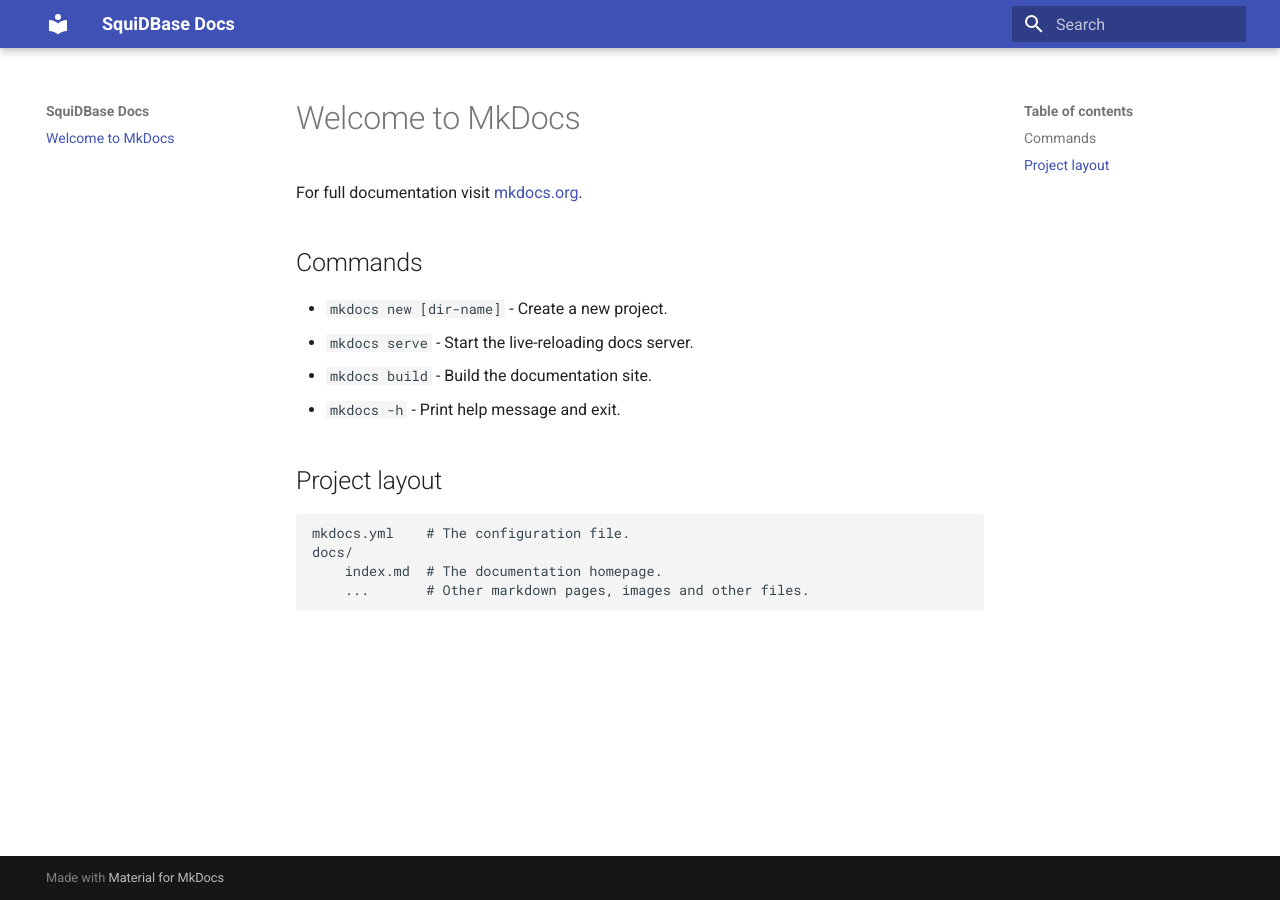
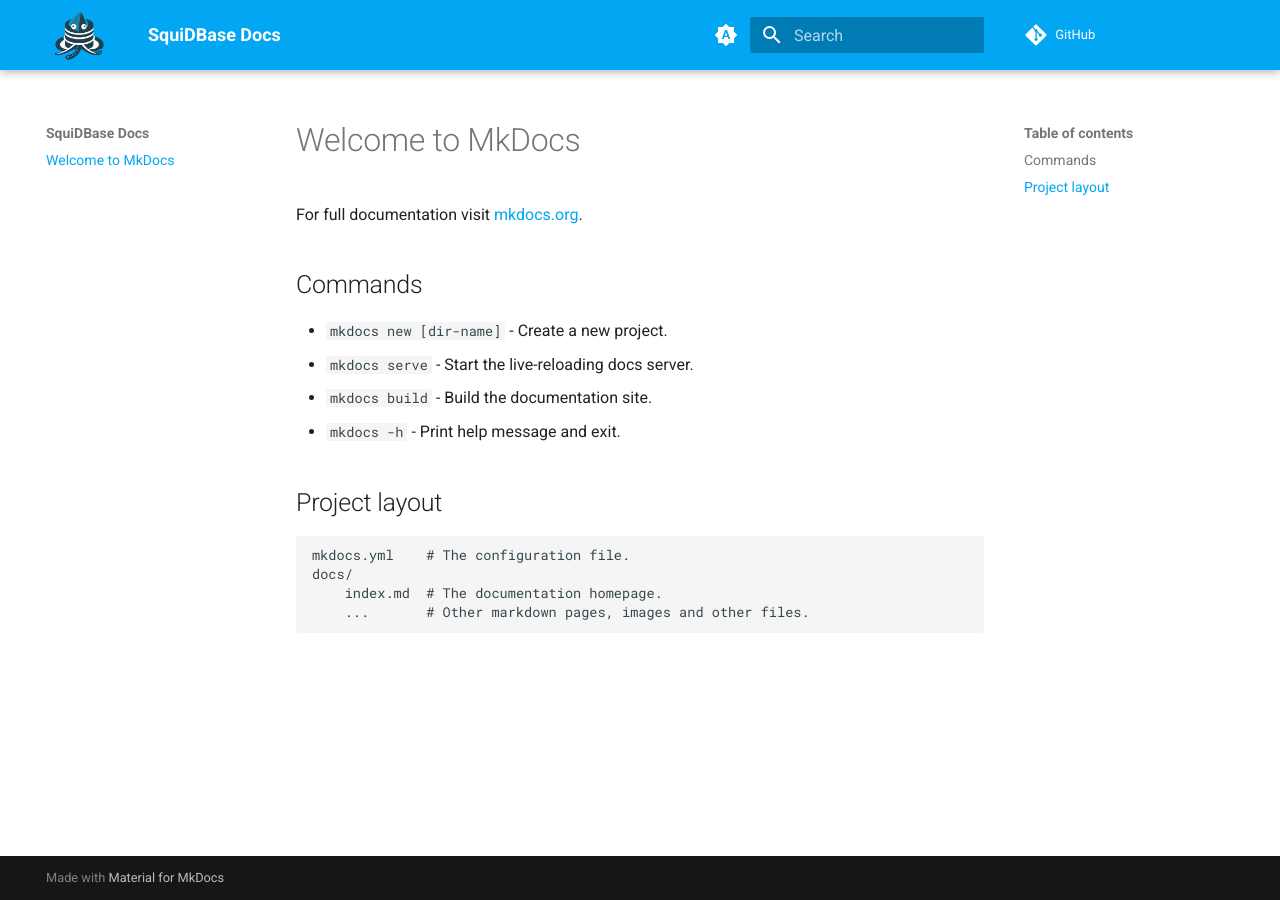
Before and after one commit to SquiDBase/docs, an MkDocs documentation site: the page built from docs/index.md, in a window 1280 px wide. Built offline with MkDocs 1.6.1 and Material for MkDocs 9.7.7, drawn with Linux system fonts in a browser that asks for light colours; comment, search, counter and statistics services are not loaded.

Commit message:
logo and basic theme

```diff
--- /dev/null
+++ b/docs/stylesheets/extra.css
@@ -0,0 +1,12 @@
+.md-header__button.md-logo {
+    margin-top: 0;
+    margin-bottom: 0;
+    padding-top: 0;
+    padding-bottom: 0;
+  }
+
+  .md-header__button.md-logo img,
+  .md-header__button.md-logo svg {
+    height: auto;
+    width: 3.5rem;
+  }
--- a/mkdocs.yml
+++ b/mkdocs.yml
@@ -1,4 +1,33 @@
 site_name: SquiDBase Docs
-site_url: https://squidbase.github.io/docs
+site_url: https://ominous-couscous-q9v464gpw66h9jw4-8000.app.github.dev/docs/
+repo_url: https://github.com/SquiDBase/docs
+
 theme:
   name: material
+  logo: assets/logo.png
+  palette:
+    # Palette toggle for automatic mode
+    - media: "(prefers-color-scheme)"
+      toggle:
+        icon: material/brightness-auto
+        name: Switch to light mode
+
+    # Palette toggle for light mode
+    - media: "(prefers-color-scheme: light)"
+      scheme: default
+      primary: light blue
+      accent: blue
+      toggle:
+        icon: material/brightness-7
+        name: Switch to dark mode
+
+    # Palette toggle for dark mode
+    - media: "(prefers-color-scheme: dark)"
+      scheme: slate
+      primary: light blue
+      accent: blue
+      toggle:
+        icon: material/brightness-4
+        name: Switch to system preference
+extra_css:
+  - stylesheets/extra.css
```
Also changed, not shown: docs/assets/logo.png (added).
